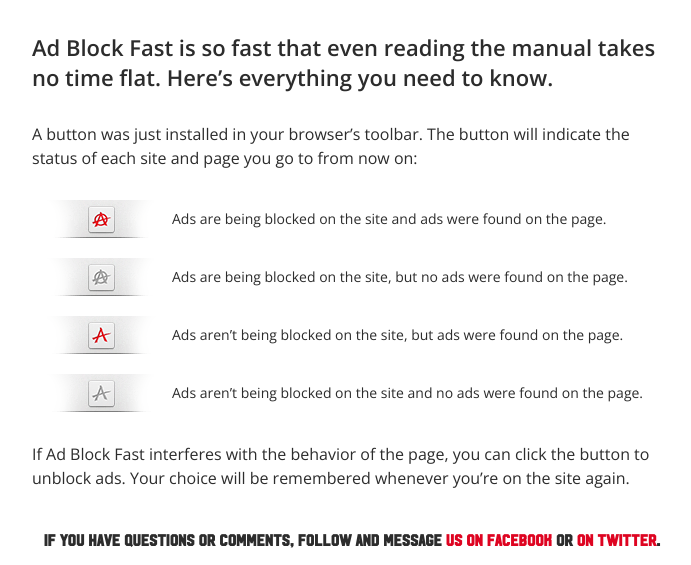
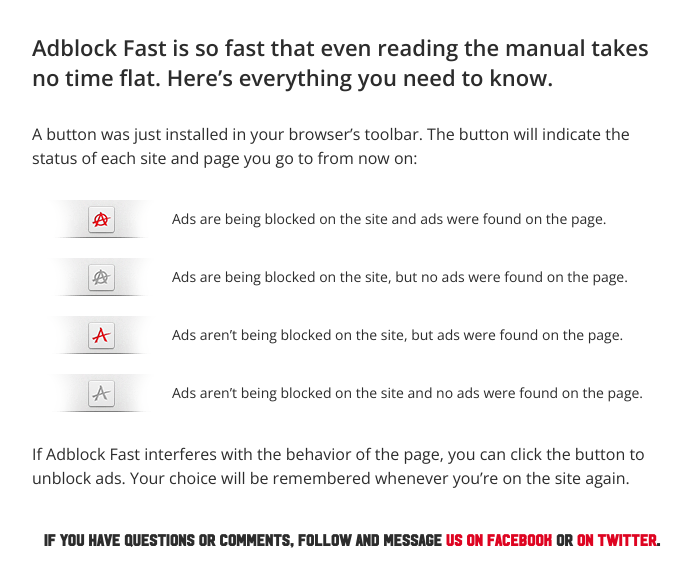
Before and after one commit to rocketshipapps/adblockfast, a browser extension: page opera/chrome/markup/firstrun.html in a window 1280 px wide. Shown: the part 237-802 px from the top of the page, without its empty margins (288-979 px from the left). Drawn offline with nearby package versions, Linux system fonts and the light colour scheme.

Commit message:
Revert "Renamed temporarily."
This reverts commit 24597b1c33904d9c9a0746d1386fb02f1ef6be94.

```diff
--- a/opera/chrome/markup/firstrun.html
+++ b/opera/chrome/markup/firstrun.html
@@ -17,14 +17,14 @@
     Brian Kennish <brian@rocketshipapps.com>
 -->
 <meta http-equiv="Content-Type" content="text/html; charset=UTF-8">
-<title>Ad Block Fast owner’s manual</title>
+<title>Adblock Fast owner’s manual</title>
 <link rel="stylesheet" href="../stylesheets/firstrun.css">
 <script src="../scripts/utils.js"></script>
 <script src="../scripts/firstrun.js"></script>
-<img src="../images/anarch-a.png" alt="Ad Block Fast">
+<img src="../images/anarch-a.png" alt="Adblock Fast">
 <h1>Things are about to get a lot faster<em>!</em></h1>
 <h2>
-  Ad Block Fast is so fast that even reading the manual takes no time flat. Here’s everything you
+  Adblock Fast is so fast that even reading the manual takes no time flat. Here’s everything you
   need to know.
 </h2>
 <p>
@@ -38,8 +38,8 @@
   <li id="unblocked">Ads aren’t being blocked on the site and no ads were found on the page.</li>
 </ul>
 <p>
-  If Ad Block Fast interferes with the behavior of the page, you can click the button to unblock
-  ads. Your choice will be remembered whenever you’re on the site again.
+  If Adblock Fast interferes with the behavior of the page, you can click the button to unblock ads.
+  Your choice will be remembered whenever you’re on the site again.
 </p>
 <h3>
   If you have questions or comments, follow and message
```
Also changed, not shown: opera/chrome/markup/experimental-tab.html (+1 -1 lines), opera/manifest.json.
